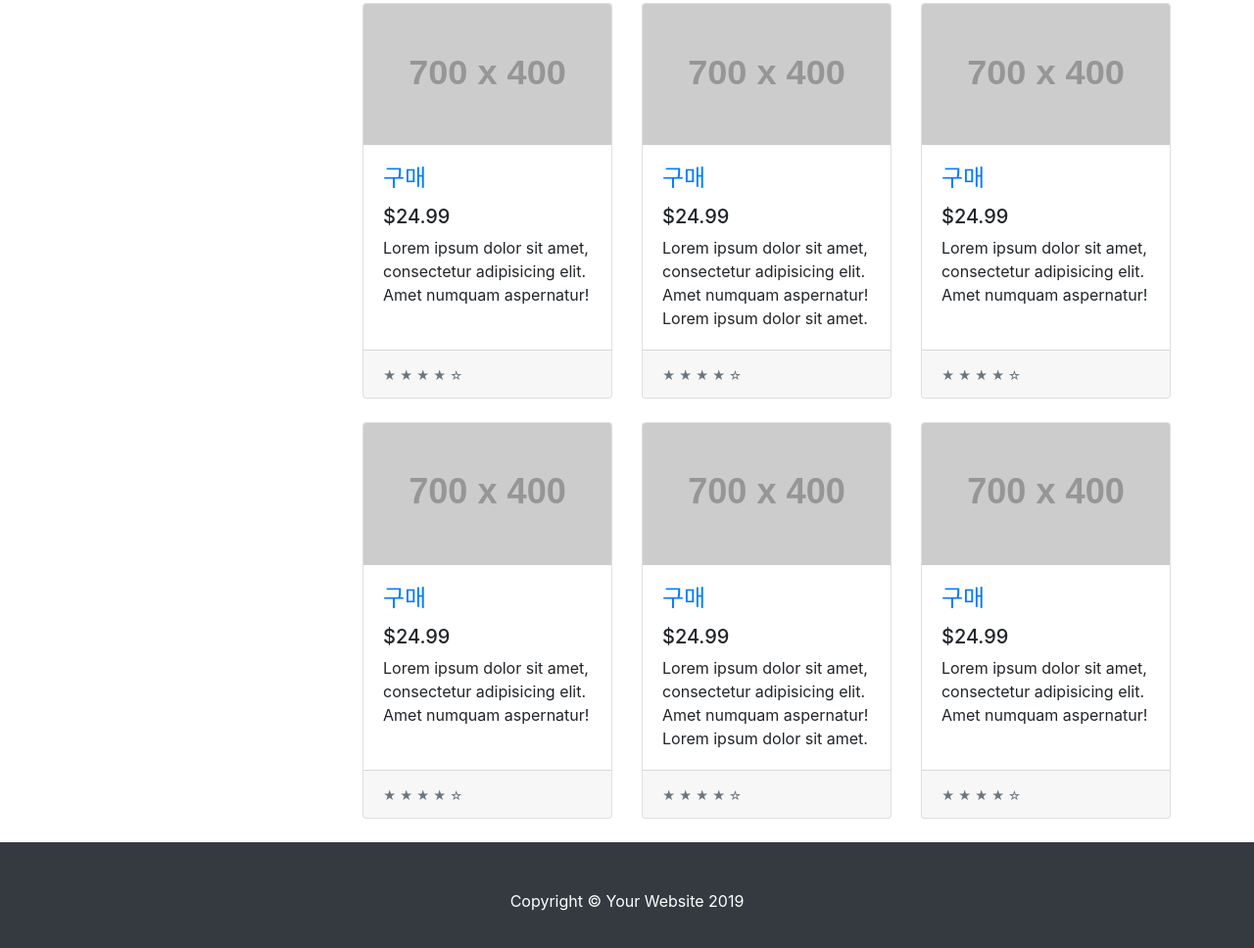
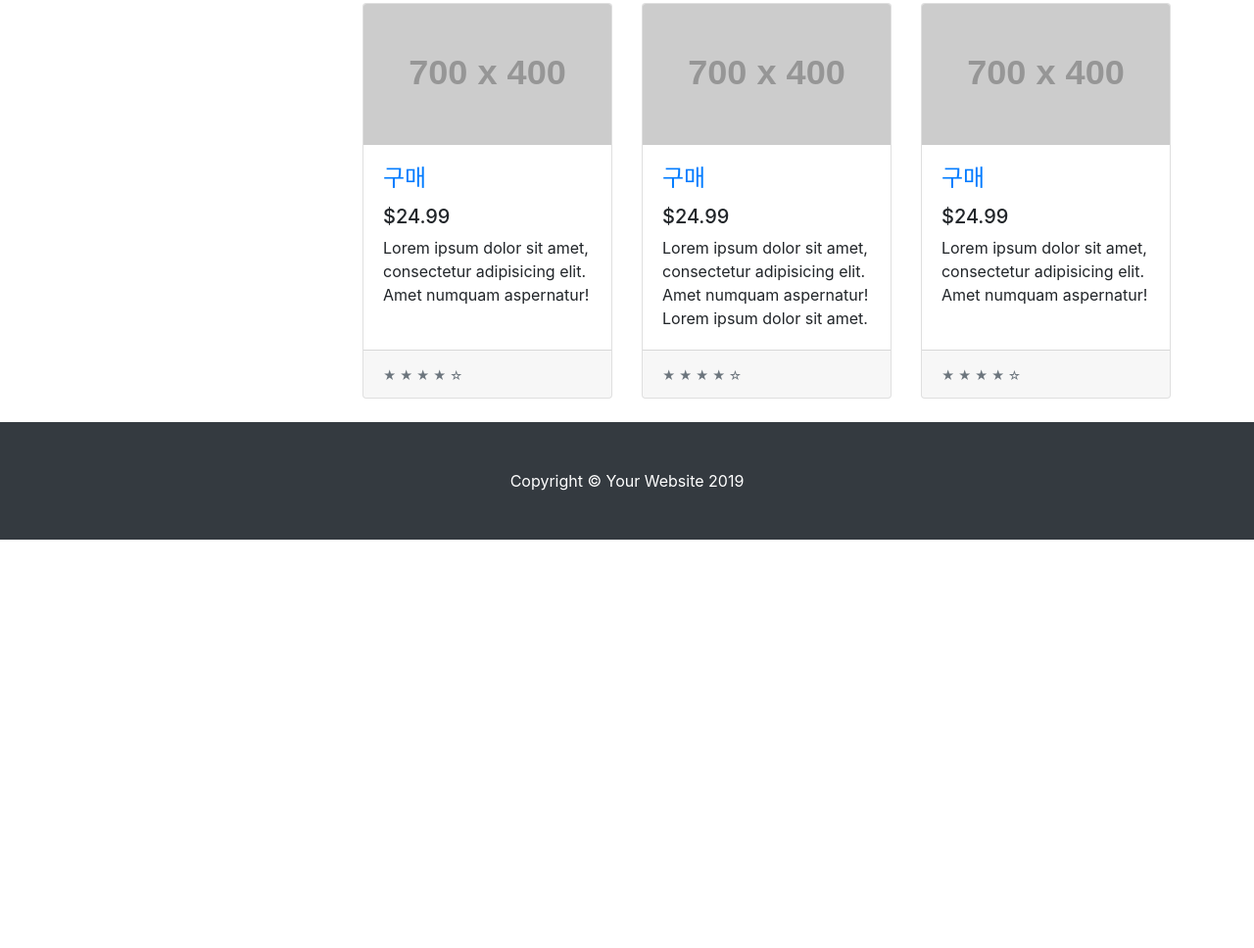
Before and after one commit to robertchoi/aram, a website: page index.html in a window 1280 px wide. Shown: the part 422-1390 px from the top of the page at 98% size. After the commit the page ends 973 px from the top, so only its background shows below. Drawn offline with Linux system fonts and the light colour scheme; placeholder pictures from the web are drawn by us.

Commit message:
구매 3개 지움

```diff
--- a/index.html
+++ b/index.html
@@ -144,53 +144,11 @@
             </div>
           </div>
 
-          <div class="col-lg-4 col-md-6 mb-4">
-            <div class="card h-100">
-              <a href="#"><img class="card-img-top" src="http://placehold.it/700x400" alt=""></a>
-              <div class="card-body">
-                <h4 class="card-title">
-                  <a href="#">구매</a>
-                </h4>
-                <h5>$24.99</h5>
-                <p class="card-text">Lorem ipsum dolor sit amet, consectetur adipisicing elit. Amet numquam aspernatur!</p>
-              </div>
-              <div class="card-footer">
-                <small class="text-muted">&#9733; &#9733; &#9733; &#9733; &#9734;</small>
-              </div>
-            </div>
-          </div>
 
-          <div class="col-lg-4 col-md-6 mb-4">
-            <div class="card h-100">
-              <a href="#"><img class="card-img-top" src="http://placehold.it/700x400" alt=""></a>
-              <div class="card-body">
-                <h4 class="card-title">
-                  <a href="#">구매</a>
-                </h4>
-                <h5>$24.99</h5>
-                <p class="card-text">Lorem ipsum dolor sit amet, consectetur adipisicing elit. Amet numquam aspernatur! Lorem ipsum dolor sit amet.</p>
-              </div>
-              <div class="card-footer">
-                <small class="text-muted">&#9733; &#9733; &#9733; &#9733; &#9734;</small>
-              </div>
-            </div>
-          </div>
 
-          <div class="col-lg-4 col-md-6 mb-4">
-            <div class="card h-100">
-              <a href="#"><img class="card-img-top" src="http://placehold.it/700x400" alt=""></a>
-              <div class="card-body">
-                <h4 class="card-title">
-                  <a href="#">구매</a>
-                </h4>
-                <h5>$24.99</h5>
-                <p class="card-text">Lorem ipsum dolor sit amet, consectetur adipisicing elit. Amet numquam aspernatur!</p>
-              </div>
-              <div class="card-footer">
-                <small class="text-muted">&#9733; &#9733; &#9733; &#9733; &#9734;</small>
-              </div>
-            </div>
-          </div>
+
+
+
 
         </div>
         <!-- /.row -->
```
